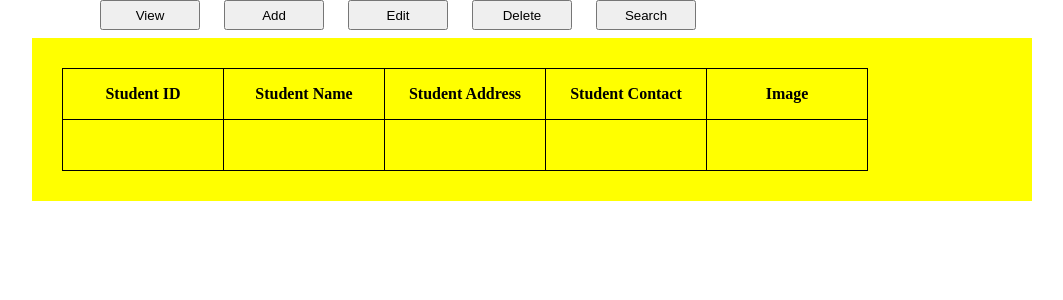
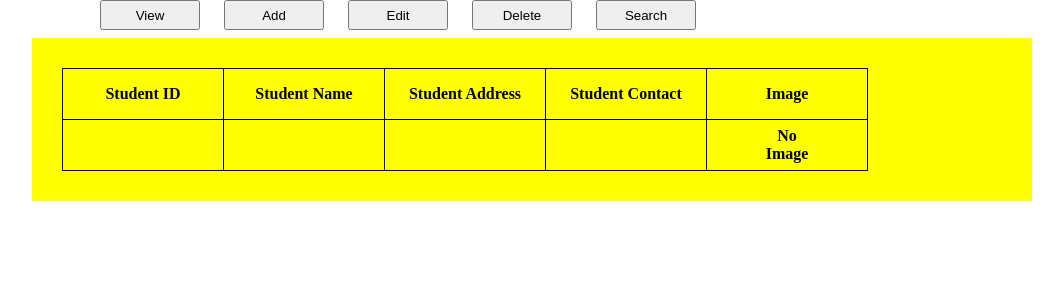
Before and after one commit to Randula98/CRUD-and-Image-Handeling-on-PHP, a PHP site: page / in a window 1280 px wide. Shown: the top 300 px of the page, without its empty margins (160-1223 px from the left). Run offline with PHP 8.4, Linux system fonts and the light colour scheme; tables that the repository leaves empty or names only in its code hold one stand-in row (values such as "Sample post"); data that the repository does not hold is empty.

Commit message:
View Tab

```diff
--- a/index.php
+++ b/index.php
@@ -1,20 +1,5 @@
 <?php
     include "config.php";
-
-    $sql = "SELECT * FROM student";
-    $result = $conn->query($sql)
-
-    // if($result = $conn->query($sql))
-    // {
-    //     $row = $result->fetch_assoc();
-
-    //     $id = $row['studentID'];
-    //     $name = $row['studentName'];
-    //     $age = $row['studentAge'];
-    //     $address = $row['studentAddress'];
-    //     $image = $row['imgLoc'];
-    // }
-
 ?>
 
 <!DOCTYPE html>
@@ -23,6 +8,11 @@
 <head>
     <title>Home</title>
     <link rel="stylesheet" href="styles/style.css">
+    <style>
+        td {
+        text-align: center;
+        }
+    </style>
 
 </head>
 
@@ -57,7 +47,18 @@
                                 $image = $row['imgLoc'];
 
                                 echo '<tr><td>'.$id.'</td><td>'.$name.'</td><td>'.$age.'</td><td>'.$address.'</td>';
-                                echo '</tr>';
+                                if ($image == NULL)
+                                {
+                                    echo '<td><h4>No<br>Image</h4></td></tr>';
+                                }
+                                else
+                                {
+                                    echo'<td>';
+                                    echo'<img src="'.$image.'" alt="" style = "width:50px; height:50px; margin-top:5px;">';
+                                    //echo $image;
+                                    echo'</td></tr>';
+                                }
+
                            }
                        }
 
@@ -66,7 +67,6 @@
                     ?>
 
                 </table>
-
 
 
 
--- a/styles/style.css
+++ b/styles/style.css
@@ -112,8 +112,13 @@
 td , th{
     width: 160px;
     height: 50px;
+    text-align: center;
 }
 table{
     margin: 30px;
     /* margin-left: 50px; */
 }
+
+table td {
+    text-align: center;
+  }
```
Also changed, not shown: img/profile/1.png (renamed from img/profile/21.png), img/profile/2.png (renamed from img/profile/22.png), img/profile/3.png (renamed from img/profile/23.png), img/profile/4.png (renamed from img/profile/24.png), img/profile/5.png (renamed from img/profile/25.png).
